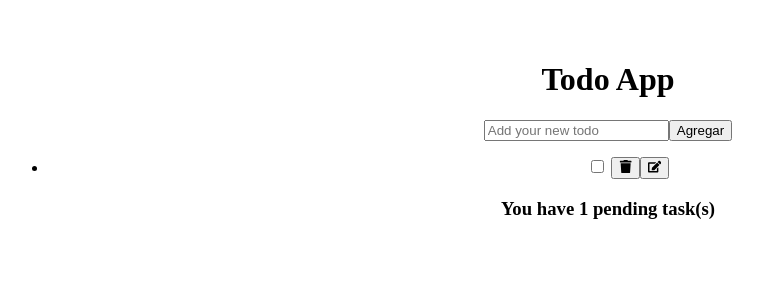
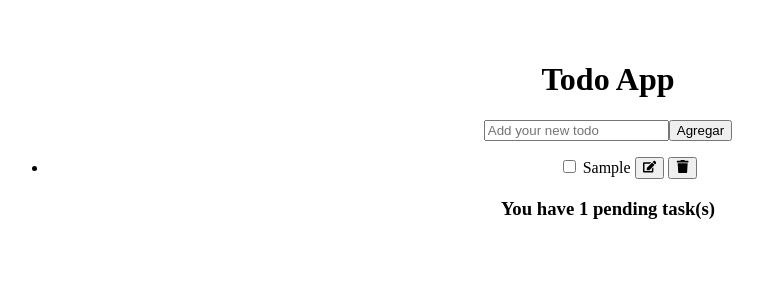
Before and after one commit to minesbum/my-react-task-list, a React (Vite) app: page / in a window 1280 px wide. Both pictures are taken after typing "Sample" into the empty fields and a click on the button "Agregar". Shown: the top 300 px of the page, without its empty margins (32-795 px from the left). Built offline with nearby package versions, Linux system fonts and the light colour scheme.

Commit message:
Cree un Hook personalizado para optimizar más mi código, crea tareas, borra tareas, actualiza tareas, realice otros cambios pero son mínimos (lo siento si no he agregado css lo hare pronto)

```diff
--- a/src/App.jsx
+++ b/src/App.jsx
@@ -1,47 +1,18 @@
-import Header from "./components/Header"
-import { TaskList } from "./components/TaskList"
-import React, { useState, useEffect } from 'react';
+import React, { useState } from 'react';
 import './App.css';
-
-const initialTasks = [
-  { name: ' compra', completed: false },
-  { name: 'LavarHacer la el coche', completed: true },
-  { name: 'Leer un libro', completed: false },
-];
+import Header from './components/Header';
+import { TaskList } from './components/TaskList';
+import { useTaskManager } from './Hooks/useTaskManager';
 
 function App() {
-  const [tasks, setTasks] = useState([]);
+  const { tasks, createTask, deleteTask, updateTask } = useTaskManager();
+
   const [newTask, setNewTask] = useState('');
 
-  // Cargar tareas desde localStorage al cargar la aplicación
-  useEffect(() => {
-    const storedTasks = JSON.parse(localStorage.getItem('tasks')) || initialTasks;
-    setTasks(storedTasks);
-  }, []);
-
-  // Guardar tareas en localStorage cada vez que cambien
-  useEffect(() => {
-    localStorage.setItem('tasks', JSON.stringify(tasks));
-  }, [tasks]);
-
-  // Agregar una nueva tarea a la lista de tareas cuando el usuario hace clic en un botón o presiona una tecla
   const handleAddTask = (e) => {
     e.preventDefault();
-    if (newTask.trim() !== '') {
-      const newTaskObject = {
-        name: newTask,
-        completed: false,
-      };
-      setTasks([...tasks, newTaskObject]);
-      setNewTask('');
-    }
-  };
-
-  // Elimina una tarea específica de la lista de tareas cuando el usuario hace clic en el botón de eliminación correspondiente
-  const handleDeleteTask = (index) => {
-    const updatedTasks = [...tasks];
-    updatedTasks.splice(index, 1);
-    setTasks(updatedTasks);
+    createTask(newTask);
+    setNewTask('');
   };
 
   return (
@@ -60,7 +31,7 @@ function App() {
         <button type="submit">Agregar</button>
       </form>
 
-      <TaskList tasks={tasks} onDelete={handleDeleteTask} />
+      <TaskList tasks={tasks} onDelete={deleteTask} onUpdate={updateTask} />
       <div>
         <h3>You have {tasks.length} pending task(s)</h3>
       </div>
--- /dev/null
+++ b/src/Hooks/useTaskManager.js
@@ -0,0 +1,52 @@
+import { useState, useEffect } from 'react';
+
+export function useTaskManager() {
+  const [tasks, setTasks] = useState([]);
+
+  // Cargar tareas desde localStorage al cargar la aplicación
+  useEffect(() => {
+    const storedTasks = JSON.parse(localStorage.getItem('tasks')) || [];
+    setTasks(storedTasks);
+  }, []); // Utiliza un arreglo vacío como dependencia para ejecutar esto solo una vez al cargar la aplicación
+
+  // Guardar tareas en localStorage cada vez que cambien
+  useEffect(() => {
+    localStorage.setItem('tasks', JSON.stringify(tasks));
+  }, [tasks]);
+
+  // Crear una nueva tarea
+  const createTask = (newTask) => {
+    if (newTask.trim() !== '') {
+      const newTaskObject = {
+        name: newTask,
+        completed: false,
+      };
+      setTasks((prevTasks) => [...prevTasks, newTaskObject]);
+    }
+  };
+
+  // Eliminar una tarea específica por su índice
+  const deleteTask = (index) => {
+    setTasks((prevTasks) => {
+      const updatedTasks = [...prevTasks];
+      updatedTasks.splice(index, 1);
+      return updatedTasks;
+    });
+  };
+
+  // Actualizar una tarea específica por su índice y nuevo texto
+  const updateTask = (index, newText) => {
+    setTasks((prevTasks) => {
+      const updatedTasks = [...prevTasks];
+      updatedTasks[index].name = newText;
+      return updatedTasks;
+    });
+  };
+
+  return {
+    tasks,
+    createTask,
+    deleteTask,
+    updateTask,
+  };
+}
--- a/src/components/Task.jsx
+++ b/src/components/Task.jsx
@@ -1,17 +1,43 @@
-import { FaTrash, FaEdit } from 'react-icons/fa';
+import React, { useState } from 'react';
+import { FaTrash, FaEdit, FaSave } from 'react-icons/fa';
 
-export const Task = ({ text, onDelete }) => {
+export const Task = ({ text, onDelete, onUpdate }) => {
+  const [isEditing, setIsEditing] = useState(false);
+  const [editedText, setEditedText] = useState(text);
+
+  const handleEditClick = () => {
+    setIsEditing(true);
+  };
+
+  const handleSaveClick = () => {
+    onUpdate(editedText);
+    setIsEditing(false);
+  };
+
   return (
     <div>
-      <input type="checkbox" /> {text}{' '}
+      <input type="checkbox" />{' '}
+      {isEditing ? (
+        <input
+          type="text"
+          value={editedText}
+          onChange={(e) => setEditedText(e.target.value)}
+        />
+      ) : (
+        text
+      )}{' '}
+      {isEditing ? (
+        <button onClick={handleSaveClick}>
+          <FaSave />
+        </button>
+      ) : (
+        <button onClick={handleEditClick}>
+          <FaEdit />
+        </button>
+      )}{' '}
       <button onClick={onDelete}>
         <FaTrash />
       </button>
-      <span><button type="submit">
-        <FaEdit/>
-            </button>
-        </span>
-
     </div>
   );
 };
--- a/src/components/TaskList.jsx
+++ b/src/components/TaskList.jsx
@@ -1,12 +1,17 @@
 import React from 'react';
 import { Task } from './Task';
-export const TaskList = ({ tasks, onDelete }) => {
+
+export const TaskList = ({ tasks, onDelete, onUpdate }) => {
   return (
     <div>
       <ul>
         {tasks.map((task, index) => (
           <li key={index}>
-            <Task task={task} onDelete={() => onDelete(index)} /> {/* Pasamos la tarea como prop */}
+            <Task
+              text={task.name} // Asegúrate de pasar el texto de la tarea
+              onDelete={() => onDelete(index)}
+              onUpdate={(newText) => onUpdate(index, newText)}
+            />
           </li>
         ))}
       </ul>
```
